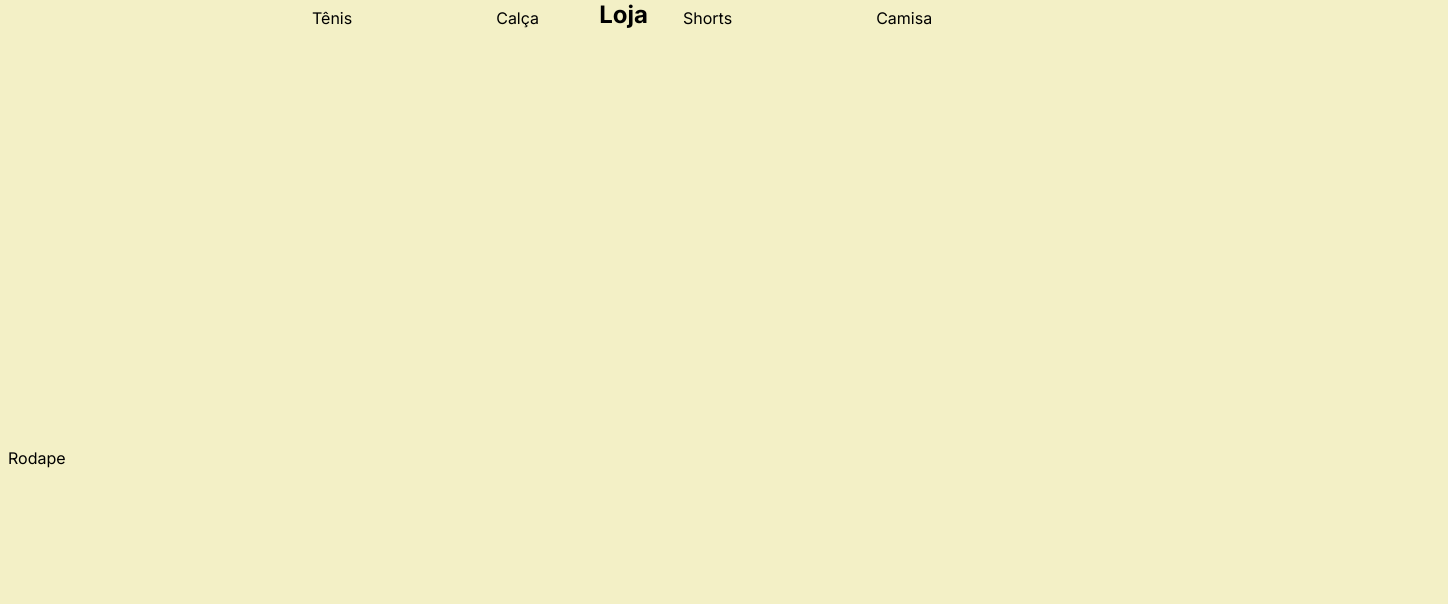
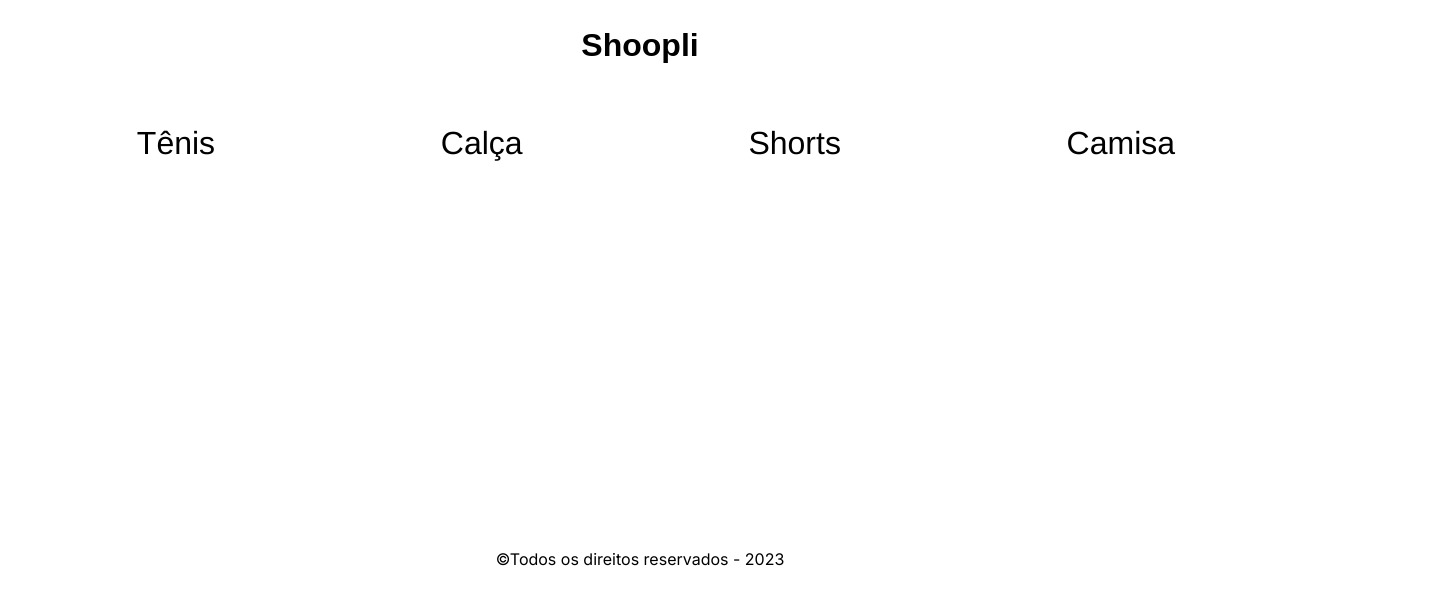
Before and after one commit to rafak7/loja--app-1tdsr, a Next.js app: page / in a window 1280 px wide. Shown: the top 604 px of the page, 1448 px wide, since content can reach past the window. Built offline with nearby package versions, Linux system fonts and the light colour scheme.

Commit message:
alterando CSS e documentação.

```diff
--- a/src/app/globals.css
+++ b/src/app/globals.css
@@ -1,30 +1,26 @@
-* {
-    background-color: #f3f0c6;
+
+.cabecalho nav {
+    display: flex;
+    justify-content: space-around;
 }
 
-.cabecalho {
-    width: 100%;
-    height: 10rem;
-    margin-left: 11rem;
+.cabecalho h2 {
+    text-align: center;
+    font-family: Arial, Helvetica, sans-serif;
+    font-size: 2rem;
 }
 
 .cabecalho p {
-    display: inline;
-    padding: 1rem;
-    margin-left: 7rem;
+    padding: 0.2rem;
+    margin-left: 2rem;
     text-decoration: none;
+    font-size: 2rem;
+    font-family: 'Franklin Gothic Medium', 'Arial Narrow', Arial, sans-serif;
 }
 
 .cabecalho a {
     text-decoration: none;
     color: black;
-}
-
-#loja{
-    display: flex;
-    float: right;
-    margin-top: -11.5rem;
-    margin-right: 39rem;
 }
 
 /* CAMISA */
@@ -129,12 +125,14 @@
 /* CALÇA */
 
 .calca h1 {
+    padding: 4rem 0;
     text-align: center;
     margin-top: -2rem;
 }
 
 .calca h2 {
     text-align: center;
+    margin-top: -5rem;
 }
 
 .calca p {
@@ -161,8 +159,9 @@
 }
 
 .rodape{
-    display: flex;
-    float: center;
-    margin-top: 17.5rem;
-    margin-right: -9.5rem;
+    text-align: center;
+    padding: 1rem 0;
+    list-style: none;
+    text-decoration: none;
+    margin-top: 20rem;
 }
--- a/src/app/page.jsx
+++ b/src/app/page.jsx
@@ -8,7 +8,6 @@ export default function Home({children}) {
         <nav>
           <p><Link href="/produtos/tenis"></Link></p>
           <p><Link href="/produtos/calca"></Link></p>
-          <h2 id='loja'>Loja</h2>
           <p><Link href="/produtos/shorts"></Link></p>
           <p><Link href="/produtos/camisa"></Link></p>
         </nav>
--- a/src/components/Cabecalho/Cabecalho.jsx
+++ b/src/components/Cabecalho/Cabecalho.jsx
@@ -4,10 +4,15 @@ import React from 'react'
 export default function Cabecalho() {
   return (
     <div className='cabecalho'>
+      <header>
+        <h2>Shoopli</h2>
+        <nav>
         <p><Link href="/produtos/tenis">Tênis</Link></p>
         <p><Link href="/produtos/calca">Calça</Link></p>
         <p><Link href="/produtos/shorts">Shorts</Link></p>
         <p><Link href="/produtos/camisa">Camisa</Link></p>
+        </nav>
+      </header>
     </div>
   )
 }
--- a/src/components/Rodape/Rodape.jsx
+++ b/src/components/Rodape/Rodape.jsx
@@ -2,7 +2,9 @@ import React from 'react'
 
 export default function Rodape() {
   return (
-    <div className='rodape'>Rodape</div>
+    <footer className='rodape'>
+      <p>&copy;Todos os direitos reservados - 2023</p>
+    </footer>
 
   )
 }
```
